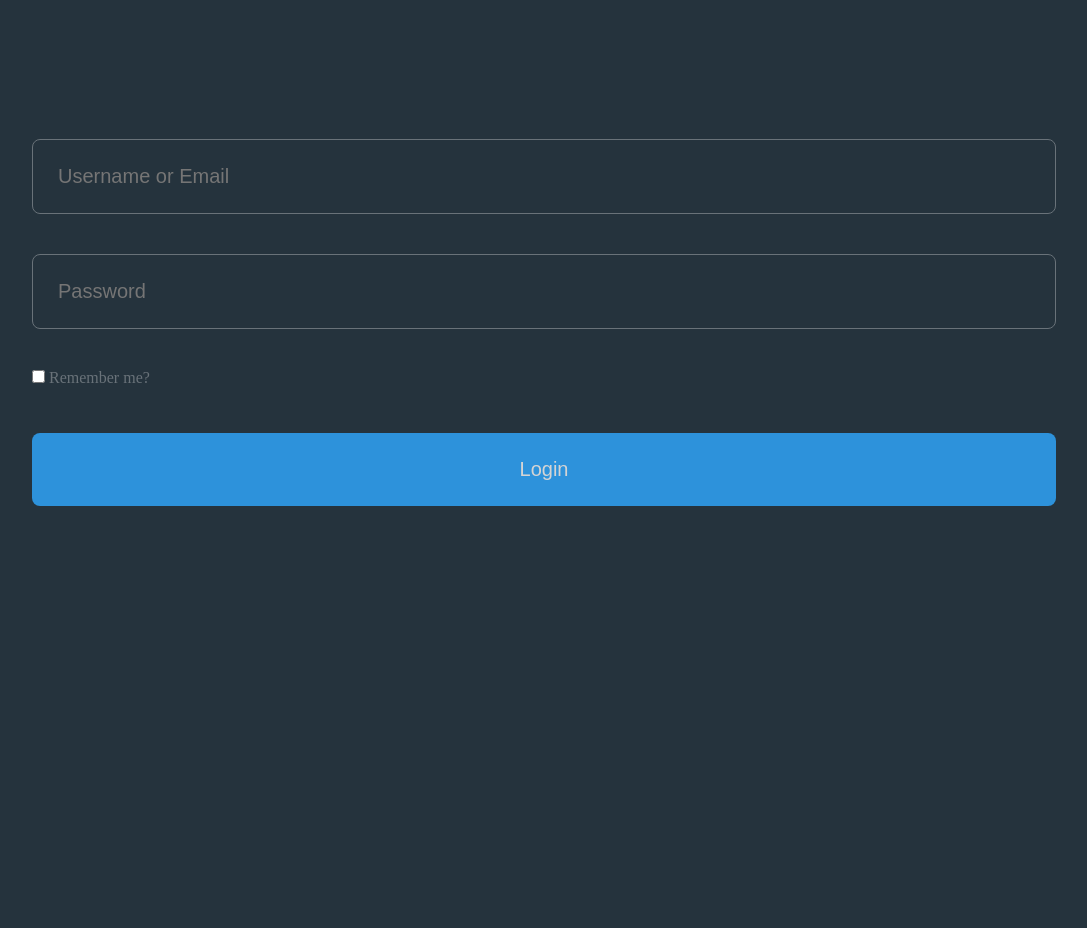
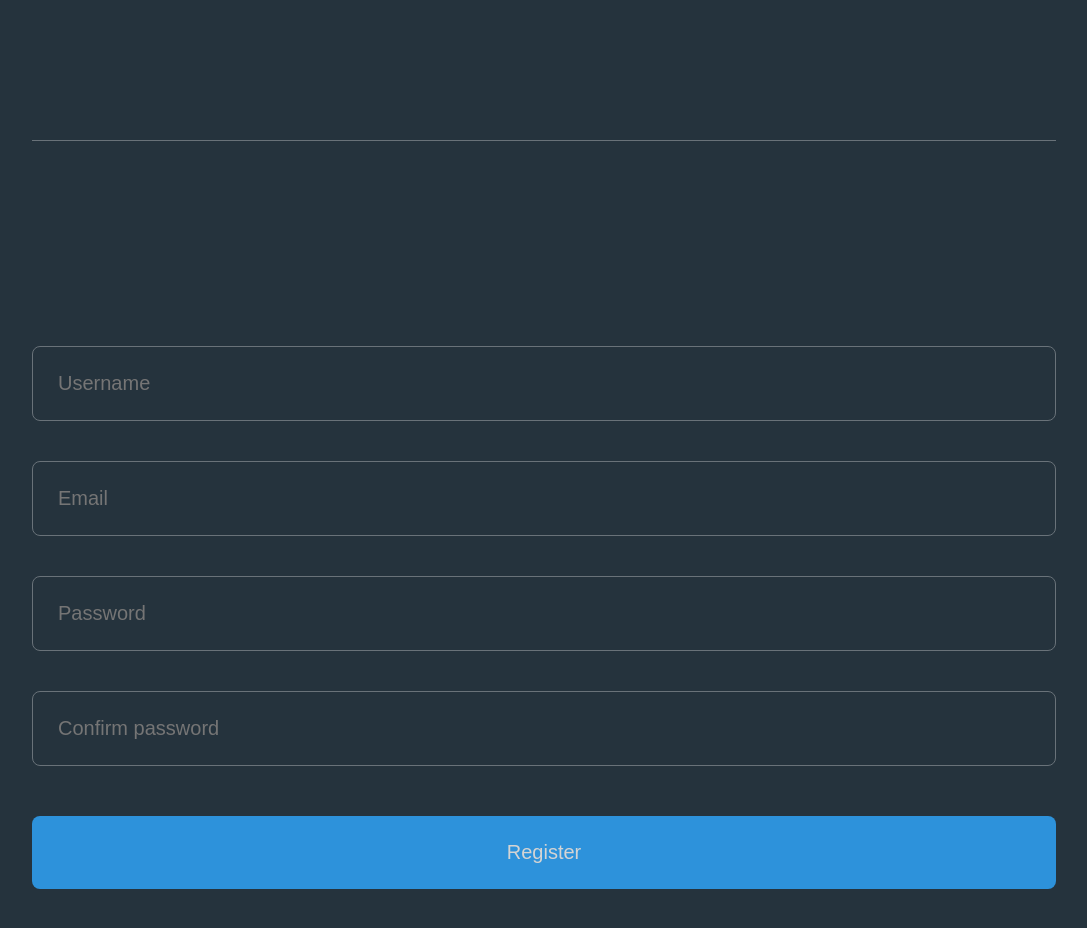
Before and after one commit to Tiqur/BitVault-Frontend, a React (Create React App) app in the folder bitvault/: page / in a window 1280 px wide. Shown: the part 500-1428 px from the top of the page, without its empty margins (96-1183 px from the left). Before the commit the page ends 1006 px from the top, so only its background shows below. Built offline with nearby package versions, Linux system fonts and the light colour scheme.

Commit message:
Switched to styled components

```diff
--- a/bitvault/package.json
+++ b/bitvault/package.json
@@ -9,6 +9,7 @@
     "react": "^17.0.1",
     "react-dom": "^17.0.1",
     "react-scripts": "4.0.2",
+    "styled-components": "^5.2.1",
     "web-vitals": "^1.0.1"
   },
   "scripts": {
--- /dev/null
+++ b/bitvault/src/components/SideBar.jsx
@@ -0,0 +1,5 @@
+function SideBar(props) {
+    return <p>SideBar</p>
+}
+
+export default SideBar;
--- /dev/null
+++ b/bitvault/src/components/TopNavBar.jsx
@@ -0,0 +1,5 @@
+function TopNavBar(props) {
+    return <p>TopNavBar</p>
+}
+
+export default TopNavBar;
--- a/bitvault/src/index.js
+++ b/bitvault/src/index.js
@@ -1,12 +1,11 @@
 import React from 'react';
 import ReactDOM from 'react-dom';
 import App from './App';
-import LoginPage from './pages/LoginPage/LoginPage';
-import RegisterPage from './pages/RegisterPage/RegisterPage';
+import RegisterLoginPage from './pages/RegisterLoginPage'
 import './index.css'
 
 
 ReactDOM.render(
-    <LoginPage />,
+    <RegisterLoginPage />,
   document.getElementById('root')
 );
--- a/bitvault/src/pages/LoginPage/LoginPage.jsx
+++ /dev/null
@@ -1,23 +0,0 @@
-import styles from './styles.module.css'
-import AuthInputBox from "../../components/AuthInputBox"
-
-
-function LoginPage() {
-    return (
-      <div className={styles.container}>
-          <div className={styles.wrap}>
-            <div className={styles.divider}></div>
-            <AuthInputBox type="text" name="uname" placeholder="Username or Email"/>
-            <AuthInputBox type="password" name="password" placeholder="Password"/>
-
-            <label className={styles.checkbox}>
-              <input type="checkbox"></input> Remember me?
-            </label>
-
-            <button type="submit">Login</button>
-          </div>
-      </div>
-    );
-}
-
-export default LoginPage;
--- a/bitvault/src/pages/LoginPage/styles.module.css
+++ /dev/null
@@ -1,65 +0,0 @@
-
-body {
-    background-color: #25333D;
-}
-
-.container {
-    height: 100vh;
-    display: flex;
-    justify-content: center;
-    flex-direction: column;
-}
-
-
-.wrap {
-    display: flex;
-    flex-direction: column;
-    padding: 0 10%;
-    margin-top: 50%;
-}
-
-
-input {
-    background-color: #25333D;
-    border: 1px solid #697279;
-    color: #838f97;
-    margin-bottom: 40px;
-    border-radius: 8px;
-    font-size: 20px;
-    padding: 25px;
-    transition: 300ms;
-} input:focus {
-    border-color: #2D92DB;
-    outline: none;
-} input:hover {
-    border-color: #2D92DB;
-}
-
-
-button {
-    background-color: #2D92DB;
-    border-radius: 8px;
-    color: #D4D4D4;
-    font-size: 20px;
-    padding: 25px;
-    border: none;
-    margin-top: 10px;
-    transition: 300ms;
-    cursor: pointer;
-} button:hover {
-    background-color: #2079b8;
-} button:focus {
-    outline: 1px solid white;
-}
-
-
-.divider {
-    background-color: #697279;
-    margin-bottom: 20%;
-    height: 1px;
-}
-
-.checkbox {
-    color: #697279;
-
-}
--- /dev/null
+++ b/bitvault/src/pages/RegisterLoginPage.jsx
@@ -0,0 +1,82 @@
+import styled, { createGlobalStyle } from 'styled-components'
+
+
+const GlobalStyle = createGlobalStyle`
+    body {
+        background-color: #25333D;
+    }
+`
+
+const Container = styled.div`
+    height: 100vh;
+    display: flex;
+    flex-direction: column;
+    padding: 0 10%;
+    margin-top: 50%;
+`
+
+const AuthInputBox = styled.input`
+    background-color: #25333D;
+    border: 1px solid #697279;
+    color: #838f97;
+    margin-bottom: 40px;
+    border-radius: 8px;
+    font-size: 20px;
+    padding: 25px;
+    transition: 300ms;
+
+    &:hover {
+        border-color: #2D92DB;
+    }
+
+    &:focus {
+        border-color: #2D92DB;
+        outline: none;
+    }
+`
+
+const Button = styled.button`
+    background-color: #2D92DB;
+    border-radius: 8px;
+    color: #D4D4D4;
+    font-size: 20px;
+    padding: 25px;
+    border: none;
+    margin-top: 10px;
+    transition: 300ms;
+    cursor: pointer;
+
+    &:hover {
+        background-color: #2079b8;
+    }
+
+    &:focus {
+        outline: 1px solid white;
+    }
+`
+
+const DividerLine = styled.div`
+    background-color: #697279;
+    margin-bottom: 20%;
+    height: 1px;
+`
+
+
+const RegisterLoginPage = () => {
+    return (
+        <>
+        <GlobalStyle />
+        <Container>
+            <DividerLine></DividerLine>
+            <AuthInputBox type="text" name="uname" placeholder="Username"/>
+            <AuthInputBox type="text" name="email" placeholder="Email"/>
+            <AuthInputBox type="password" name="password1" placeholder="Password"/>
+            <AuthInputBox type="password" name="password2" placeholder="Confirm password"/>
+            <Button>Register</Button>
+        </Container>
+        </>
+    )
+}
+
+
+export default RegisterLoginPage;
--- a/bitvault/src/pages/RegisterPage/RegisterPage.jsx
+++ /dev/null
@@ -1,19 +0,0 @@
-import styles from './styles.module.css'
-import AuthInputBox from "../../components/AuthInputBox"
-
-function LoginPage() {
-    return (
-      <div className={styles.container}>
-          <div className={styles.wrap}>
-            <div className={styles.divider}></div>
-            <AuthInputBox type="text" name="uname" placeholder="Username"/>
-            <AuthInputBox type="text" name="email" placeholder="Email"/>
-            <AuthInputBox type="password" name="password1" placeholder="Password"/>
-            <AuthInputBox type="password" name="password2" placeholder="Confirm password"/>
-            <button type="submit">Register</button>
-          </div>
-      </div>
-    );
-}
-
-export default LoginPage;
--- a/bitvault/src/pages/RegisterPage/styles.module.css
+++ /dev/null
@@ -1,60 +0,0 @@
-
-body {
-    background-color: #25333D;
-}
-
-.container {
-    height: 100vh;
-    display: flex;
-    justify-content: center;
-    flex-direction: column;
-}
-
-
-.wrap {
-    display: flex;
-    flex-direction: column;
-    padding: 0 10%;
-    margin-top: 50%;
-}
-
-
-input {
-    background-color: #25333D;
-    border: 1px solid #697279;
-    color: #838f97;
-    margin-bottom: 40px;
-    border-radius: 8px;
-    font-size: 20px;
-    padding: 25px;
-    transition: 300ms;
-} input:focus {
-    border-color: #2D92DB;
-    outline: none;
-} input:hover {
-    border-color: #2D92DB;
-}
-
-
-button {
-    background-color: #2D92DB;
-    border-radius: 8px;
-    color: #D4D4D4;
-    font-size: 20px;
-    padding: 25px;
-    border: none;
-    margin-top: 10px;
-    transition: 300ms;
-    cursor: pointer;
-} button:hover {
-    background-color: #2079b8;
-} button:focus {
-    outline: 1px solid white;
-}
-
-
-.divider {
-    background-color: #697279;
-    margin-bottom: 20%;
-    height: 1px;
-}
```
Also changed, not shown: bitvault/src/pages/DashboardPage/DashboardPage.jsx (deleted), bitvault/src/pages/DashboardPage/styles.module.css (deleted), 1 other file (tests, documents, lock files or other folders).
